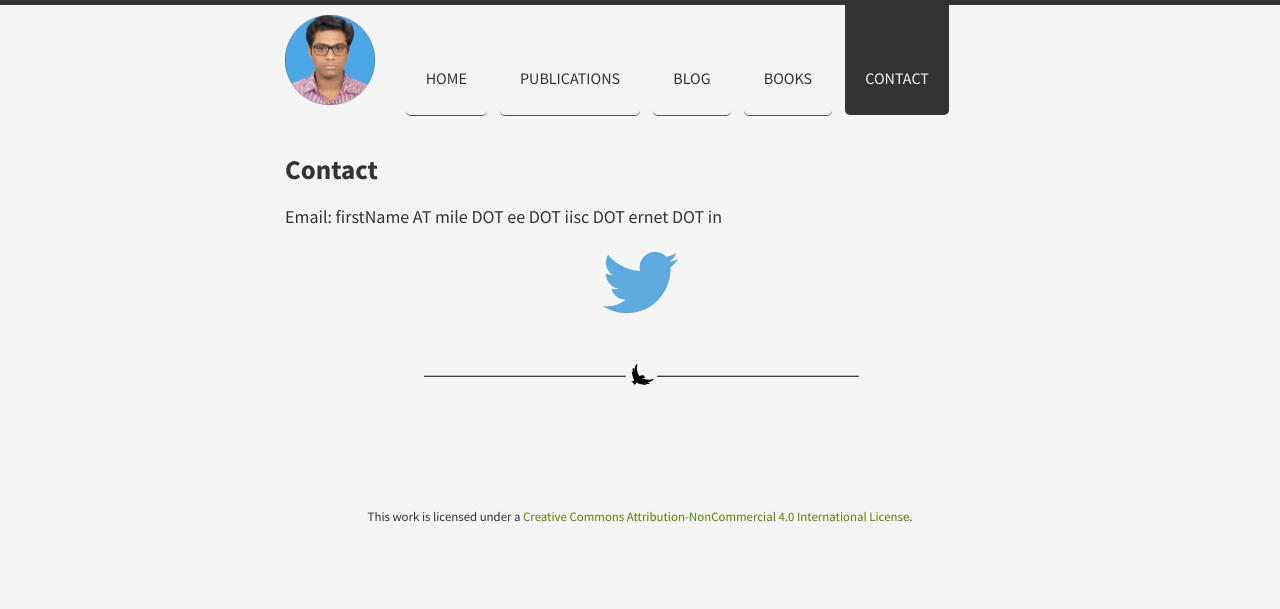
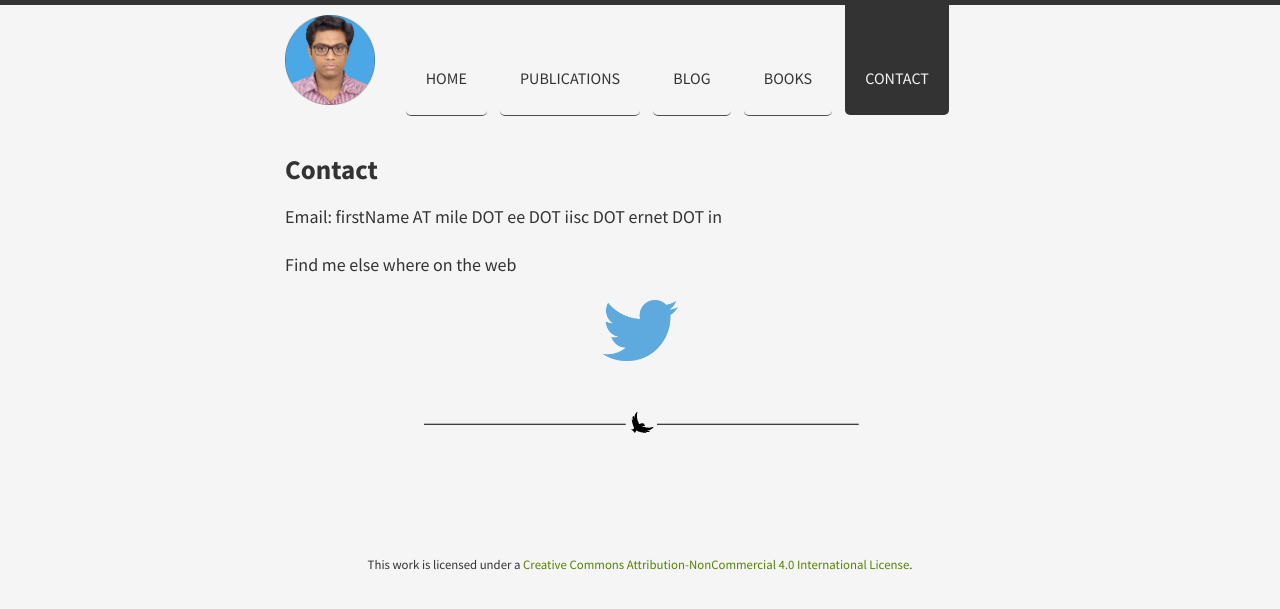
Before and after one commit to forkmsrini/forkmsrini.github.io-master, a Jekyll site: the page built from contact/index.md, in a window 1280 px wide. Shown: the top 609 px of the page. Built offline with Jekyll 4.4.1, drawn with Linux system fonts in a browser that asks for light colours; nearby versions of some CDN libraries; Markdown is read by kramdown in place of the engine named in the settings.

Commit message:
Update index.md

```diff
--- a/contact/index.md
+++ b/contact/index.md
@@ -7,6 +7,7 @@ permalink: /contact/
 Email:
 firstName AT mile DOT ee DOT iisc DOT ernet DOT in
 
+Find me else where on the web
 <div align="center">
 <table text-align="center">
 <tr>
```
